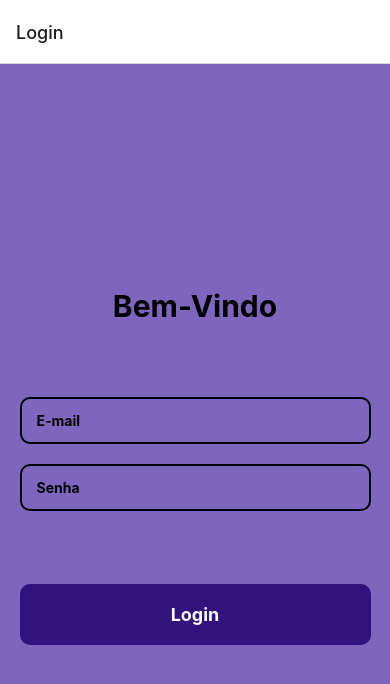
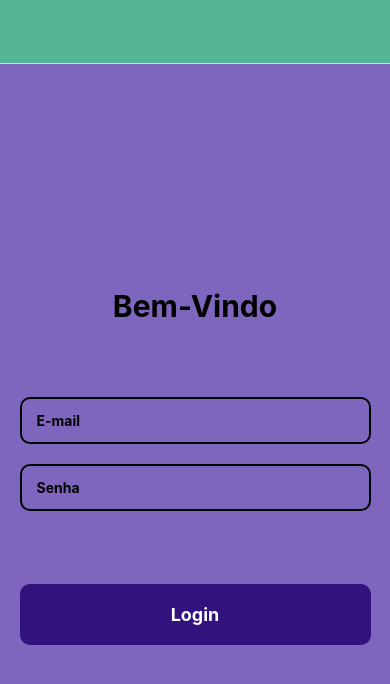
Before and after one commit to Bernardo2459/app_residencia, a React Native app: screen / in a window 390 px wide. Shown: the top 684 px of the page. Built offline with nearby package versions, Linux system fonts and the light colour scheme.

Commit message:
header estilizado

```diff
--- a/src/App.tsx
+++ b/src/App.tsx
@@ -33,8 +33,12 @@ export default () =>{
     <DataProvider>
       <NavigationContainer>
         <Stack.Navigator initialRouteName="Login">
-          <Stack.Screen name="Home" component={Home} />
-          <Stack.Screen name="Login" component={Login} />
+          <Stack.Screen name="Home" component={Home}
+          options={{title: "Home Screen " , headerStyle:{backgroundColor: '#54b695'}
+            }} />
+          <Stack.Screen name="Login" component={Login}
+          options={{title: " " , headerStyle:{backgroundColor: '#54b695'}
+            }} />
         </Stack.Navigator>
       </NavigationContainer>
     </DataProvider>
```
